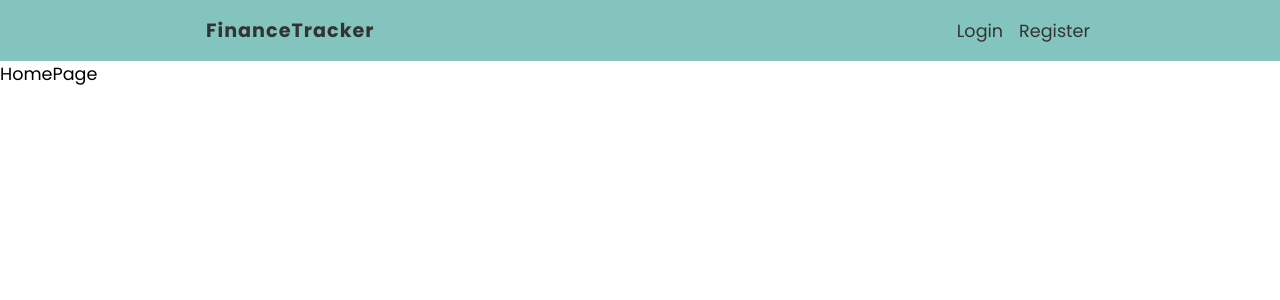
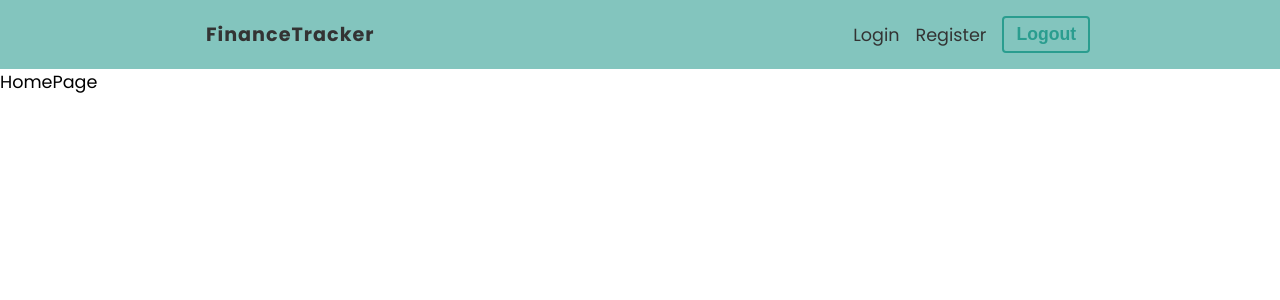
Before and after one commit to elvan/finance-tracker-app-react-firebase, a React (Create React App) app: page / in a window 1280 px wide. Shown: the top 300 px of the page. Built offline with nearby package versions, Linux system fonts and the light colour scheme.

Commit message:
menggunakan hook logout

```diff
--- a/src/components/Navbar.jsx
+++ b/src/components/Navbar.jsx
@@ -1,7 +1,10 @@
 import { Link } from 'react-router-dom';
+import { useLogout } from '../hooks/userLogout';
 import styles from './Navbar.module.css';
 
 export default function Navbar() {
+  const { pending, logout } = useLogout();
+
   return (
     <nav className={styles.navbar}>
       <ul>
@@ -12,6 +15,11 @@ export default function Navbar() {
           <Link to='/login'>Login</Link>
           <Link to='/register'>Register</Link>
         </li>
+        <li>
+          <button className='btn' onClick={logout} disabled={pending}>
+            Logout
+          </button>
+        </li>
       </ul>
     </nav>
   );
```
